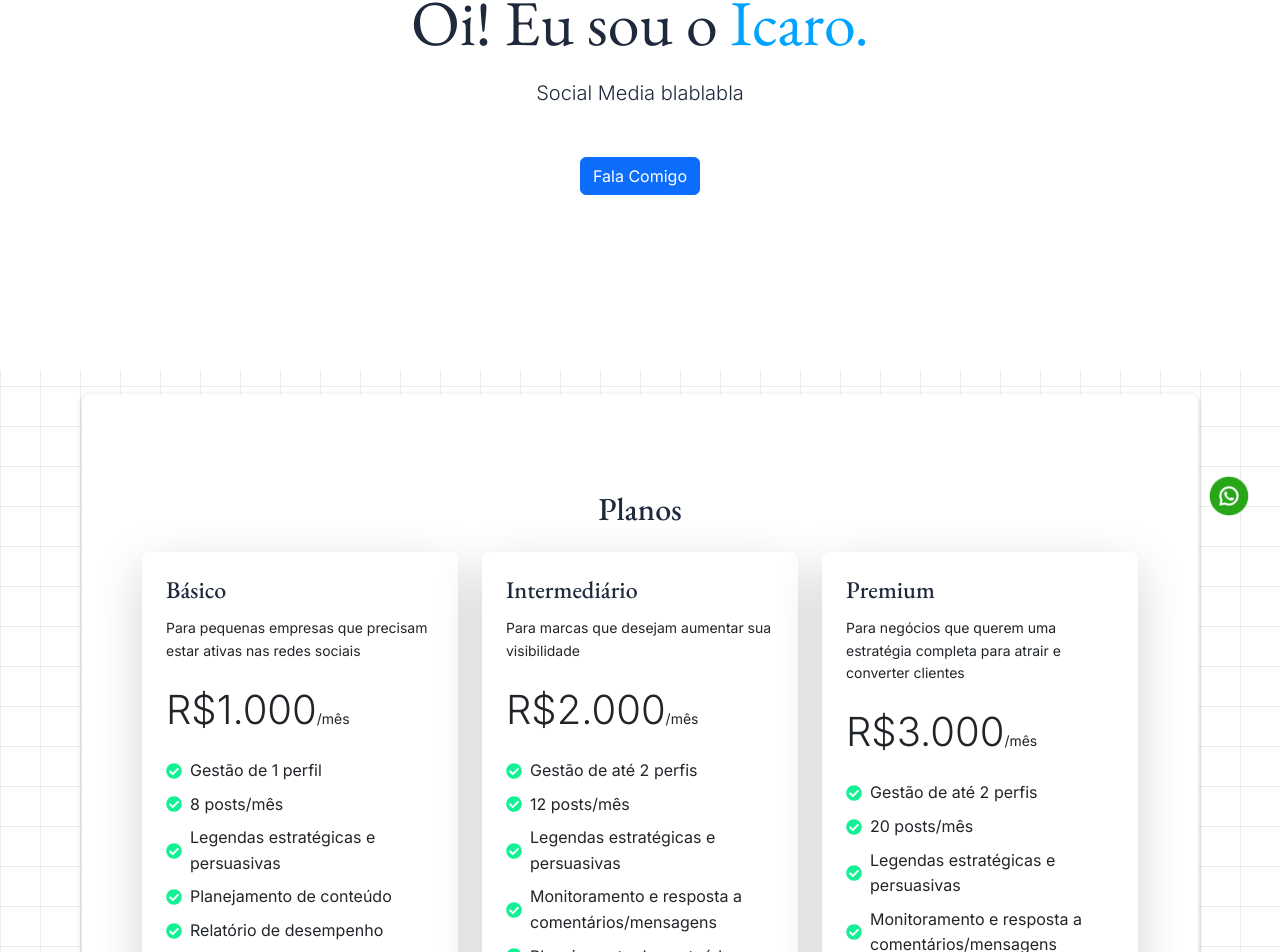
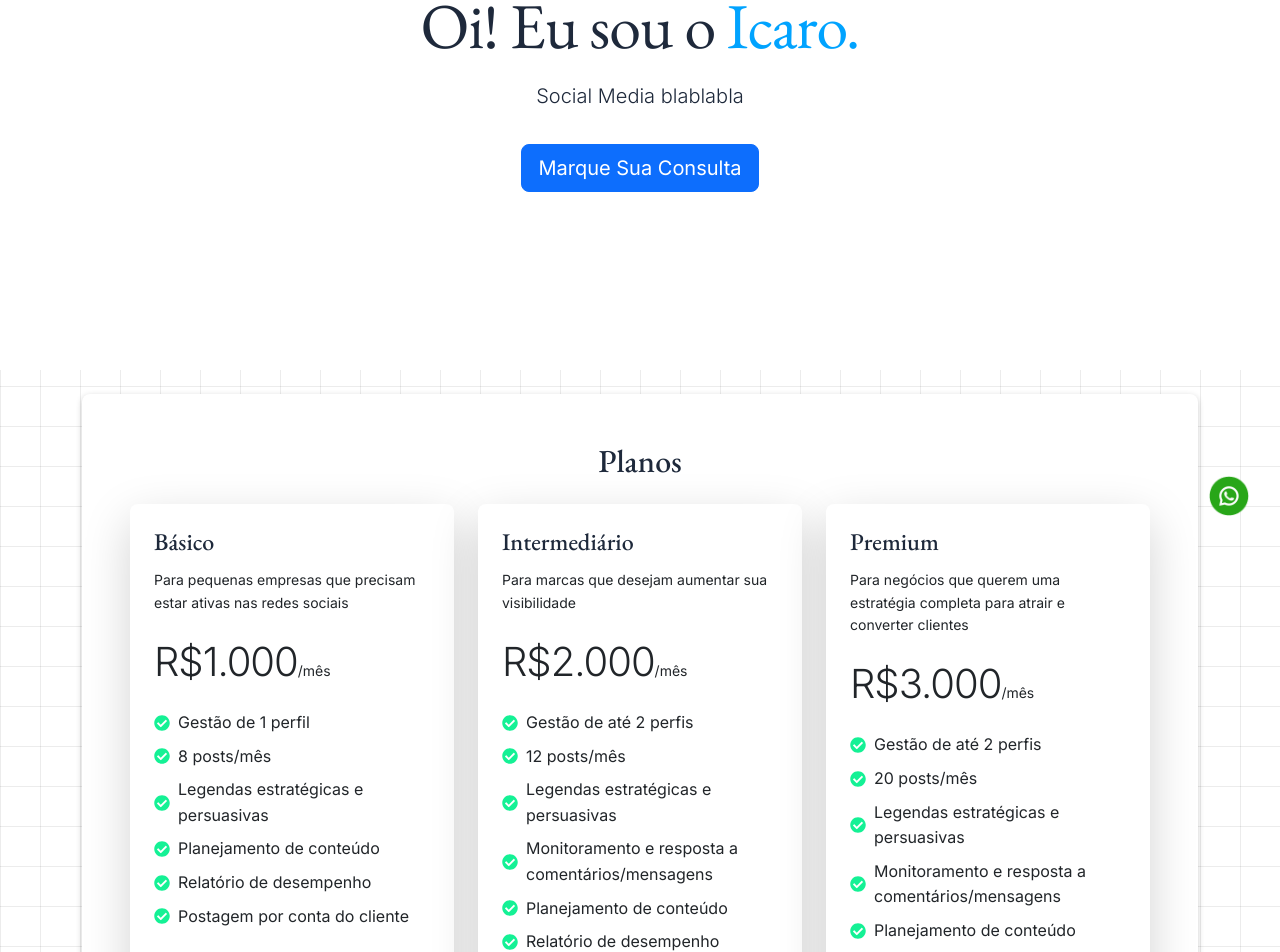
Before and after one commit to carelmaeda/next-proj, a Next.js app: page / in a window 1280 px wide. Shown: the part 254-1206 px from the top of the page. Built offline with nearby package versions, Linux system fonts and the light colour scheme.

Commit message:
fix minor issues

```diff
--- a/src/app/components/partials/Hero.tsx
+++ b/src/app/components/partials/Hero.tsx
@@ -1,9 +1,3 @@
-"use client";
-
-
-const scrollToContact = () => {
-  document.getElementById("contact")?.scrollIntoView({ behavior: "smooth" });
-};
 
 export default function Hero() {
   return (
@@ -13,12 +7,7 @@ export default function Hero() {
             <p className="lead">
             Social Media blablabla
             </p>
-            <button
-                className={`btn btn-primary mt-3`}
-                onClick={scrollToContact}
-              >
-                Fala Comigo
-              </button>
+            <button className="btn btn-lg btn-primary">Marque Sua Consulta</button>
             </div>
     </section>
   );
--- a/src/app/components/work/Pricing.tsx
+++ b/src/app/components/work/Pricing.tsx
@@ -63,7 +63,7 @@ const Pricing = () => {
   };
 
   return (
-    <div className="container py-5">
+    <div>
       <h2 className="text-center mb-4">Planos</h2>
       <div className="row">
         {plans.map((plan) => (
@@ -84,8 +84,8 @@ const Pricing = () => {
               <div className="flex-grow-1">
                 <ul className="list-unstyled d-grid gap-2">
                   {plan.features.map((feature, index) => (
-                    <li key={index} className="d-flex align-items-center">
-                      <FaCheckCircle className="me-2 check-icon" />
+                    <li key={index} className="d-flex align-items-center gap-2">
+                      <FaCheckCircle className="check-icon" />
                       {feature}
                     </li>
                   ))}
--- a/src/app/globals.css
+++ b/src/app/globals.css
@@ -15,7 +15,6 @@
   --font-sans-serif: 'Inter', sans-serif;
 }
 
-/* Apply fonts */
 body {
   padding-top:4rem;
   font-family: var(--font-sans-serif);
@@ -25,11 +24,17 @@ body {
   line-height: 1.6;
 }
 
+
+/*Typography*/
+
 h1, h2, h3, h4, h5, h6 {
   font-family: var(--font-serif);
   color: var(--color-text);
 }
 
+.display-5, .display-6{
+  letter-spacing: -1px;
+}
 
 
 a {
--- a/src/app/layout.tsx
+++ b/src/app/layout.tsx
@@ -41,9 +41,9 @@ export default function RootLayout({
   children: React.ReactNode;
 }) {
   return (
-    <html lang="en" className={`${inter.className} ${garamond.className}`}>
+    <html lang="pt" className={`${inter.className} ${garamond.className}`}>
       <body>
-      <Navbar />
+        <Navbar />
         {children}
         <Footer />
         <Script
```
